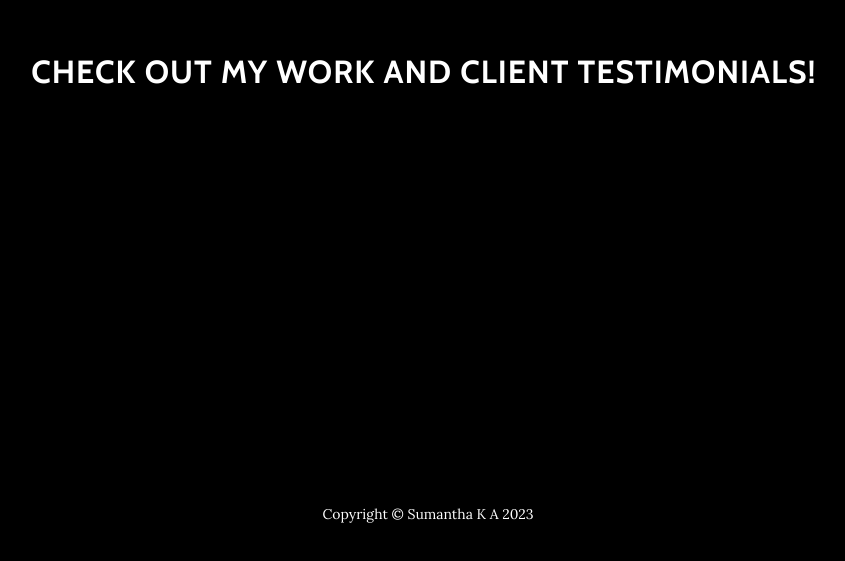
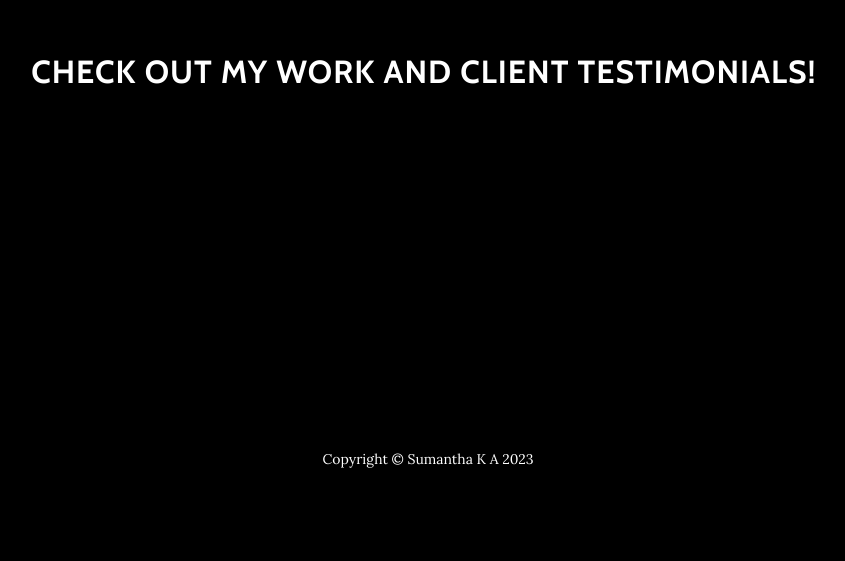
Before and after one commit to sumanthaka/sumanthaka, a plain HTML site: page index.html in a window 1280 px wide. Shown: the part 3147-3708 px from the top of the page, without its empty margins (212-1057 px from the left). After the commit the page ends 3668 px from the top, so only its background shows below. Drawn offline with nearby package versions, Linux system fonts and the light colour scheme; a script that the page names is missing; a web font is replaced by a local one.

Commit message:
Updated design

```diff
--- a/index.html
+++ b/index.html
@@ -80,7 +80,7 @@
             </div>
         </div>
     </section>
-    <section class="text-center content-section" id="contact" style="height: 75vh;">
+    <section class="text-center content-section" id="contact" style="margin-bottom: 3em">
         <div class="container">
             <div class="row">
                 <div class="col-lg-8 mx-auto">
```
